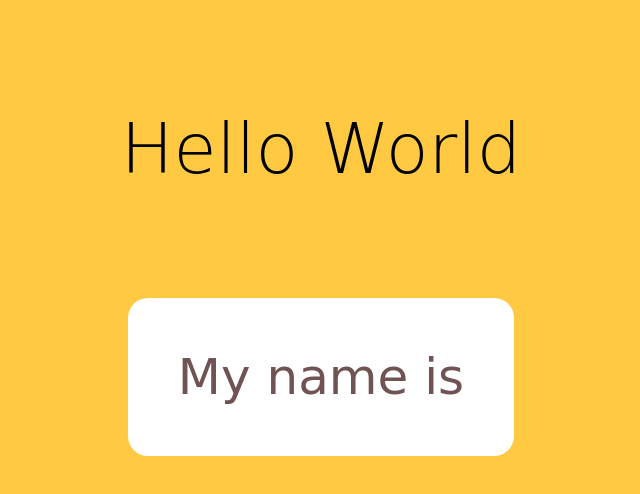
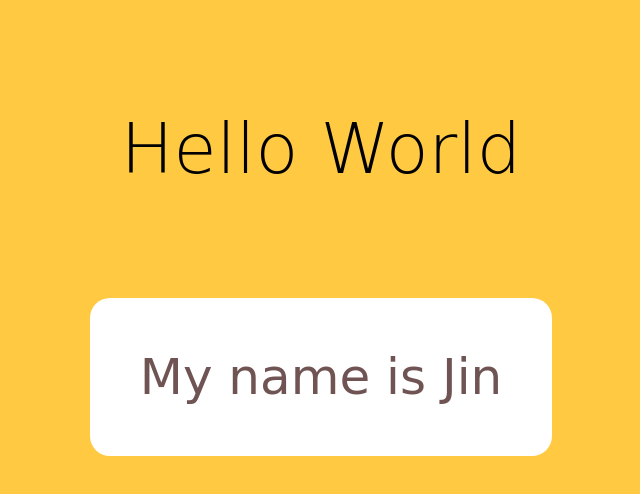
Before and after one commit to Jin021218/gitpractice, a plain HTML site: page index.html in a window 1280 px wide. Shown: the whole page, without its empty margins (319-959 px from the left). Drawn offline with Linux system fonts and the light colour scheme.

Commit message:
put my name in the commented area

```diff
--- a/index.html
+++ b/index.html
@@ -10,7 +10,7 @@
 
     <h2>Hello World</h2>
     <button onclick="changeBackgroundColor()">
-        <h3>My name is <!-- your name here --></h3>
+        <h3>My name is Jin</h3>
     </button>
 
     <script src="script.js"></script>
```
